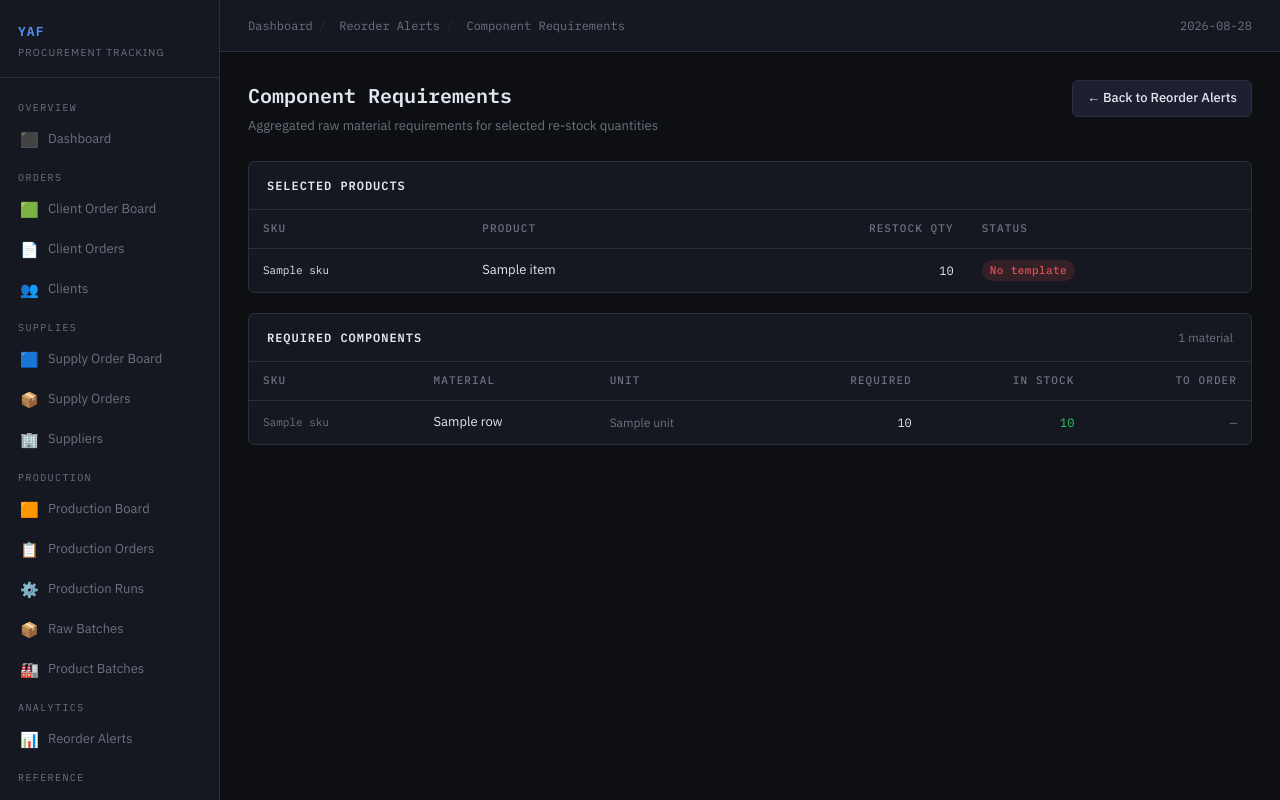
After one commit to akprodromou/production_tracker, a Django app: template templates/reorder/components.html in a window 1280 px wide. The commit adds this page. Run offline with Django 5.2, Linux system fonts and the light colour scheme; the template is opened without the code that fills it: most values are stand-ins (such as "Sample title", 1, 10 or a date in 2020).

Commit message:
feat: ROP components calculator, fix service_level field, z-score auto-calc

```diff
--- a/inventory/urls.py
+++ b/inventory/urls.py
@@ -6,6 +6,7 @@ urlpatterns = [
 
     # Reorder Alerts
     path('reorder-alerts/', views.ReorderAlertsView.as_view(), name='reorder-alerts'),
+    path('reorder-alerts/components/', views.ReorderComponentsView.as_view(), name='reorder-components'),
     path('reorder-alerts/export/', views.ReorderAlertsExportView.as_view(), name='reorder-alerts-export'),
     path('login/', auth_views.LoginView.as_view(template_name='registration/login.html'), name='login'),
     path('logout/', views.LogoutView.as_view(), name='logout'),
--- /dev/null
+++ b/templates/reorder/components.html
@@ -0,0 +1,77 @@
+{% extends "base.html" %}
+{% block title %}Component Requirements{% endblock %}
+{% block breadcrumb %}
+  <a href="{% url 'dashboard' %}">Dashboard</a><span>/</span>
+  <a href="{% url 'reorder-alerts' %}">Reorder Alerts</a><span>/</span>
+  Component Requirements
+{% endblock %}
+{% block content %}
+<div class="page-header">
+  <div>
+    <h1>Component Requirements</h1>
+    <p class="text-muted" style="font-size:13px">Aggregated raw material requirements for selected re-stock quantities</p>
+  </div>
+  <div class="page-actions">
+    <a href="{% url 'reorder-alerts' %}" class="btn btn-secondary">&#8592; Back to Reorder Alerts</a>
+  </div>
+</div>
+
+{# Selected products summary #}
+<div class="card mb-3">
+  <div class="card-header"><span class="card-title">Selected Products</span></div>
+  <div class="table-wrap">
+    <table>
+      <thead><tr><th>SKU</th><th>Product</th><th style="text-align:right">Restock Qty</th><th>Status</th></tr></thead>
+      <tbody>
+        {% for item in sku_breakdown %}
+        <tr>
+          <td class="td-mono" style="font-size:11px">{{ item.sku }}</td>
+          <td style="font-size:13px">{{ item.name }}</td>
+          <td class="td-mono" style="text-align:right">{{ item.qty|floatformat:0 }}</td>
+          <td>
+            {% if item.found %}<span class="badge badge-green">Template found</span>
+            {% else %}<span class="badge badge-red">No template</span>{% endif %}
+          </td>
+        </tr>
+        {% endfor %}
+      </tbody>
+    </table>
+  </div>
+</div>
+
+{# Aggregated components #}
+<div class="card mb-3">
+  <div class="card-header">
+    <span class="card-title">Required Components</span>
+    <span class="text-muted" style="font-size:12px;margin-left:8px">{{ rows|length }} material{{ rows|length|pluralize }}</span>
+  </div>
+  <div class="table-wrap">
+    <table>
+      <thead>
+        <tr>
+          <th>SKU</th>
+          <th>Material</th>
+          <th>Unit</th>
+          <th style="text-align:right">Required</th>
+          <th style="text-align:right">In Stock</th>
+          <th style="text-align:right">To Order</th>
+        </tr>
+      </thead>
+      <tbody>
+        {% for row in rows %}
+        <tr {% if row.to_order > 0 %}style="background:rgba(255,80,80,.05)"{% endif %}>
+          <td class="td-mono text-muted" style="font-size:11px">{{ row.sku }}</td>
+          <td style="font-size:13px">{{ row.name }}</td>
+          <td class="text-muted" style="font-size:12px">{{ row.unit }}</td>
+          <td class="td-mono" style="text-align:right">{{ row.required_qty|floatformat:0 }}</td>
+          <td class="td-mono" style="text-align:right;color:{% if row.in_stock >= row.required_qty %}var(--success,#28c864){% else %}#ff5050{% endif %}">{{ row.in_stock|floatformat:0 }}</td>
+          <td class="td-mono" style="text-align:right;font-weight:{% if row.to_order > 0 %}600{% else %}400{% endif %};color:{% if row.to_order > 0 %}#ff5050{% else %}var(--muted){% endif %}">
+            {% if row.to_order > 0 %}{{ row.to_order|floatformat:0 }}{% else %}&mdash;{% endif %}
+          </td>
+        </tr>
+        {% endfor %}
+      </tbody>
+    </table>
+  </div>
+</div>
+{% endblock %}
```
Also changed, not shown: inventory/views.py (+83 -0 lines), templates/reorder/alerts.html (+21 -0 lines).
